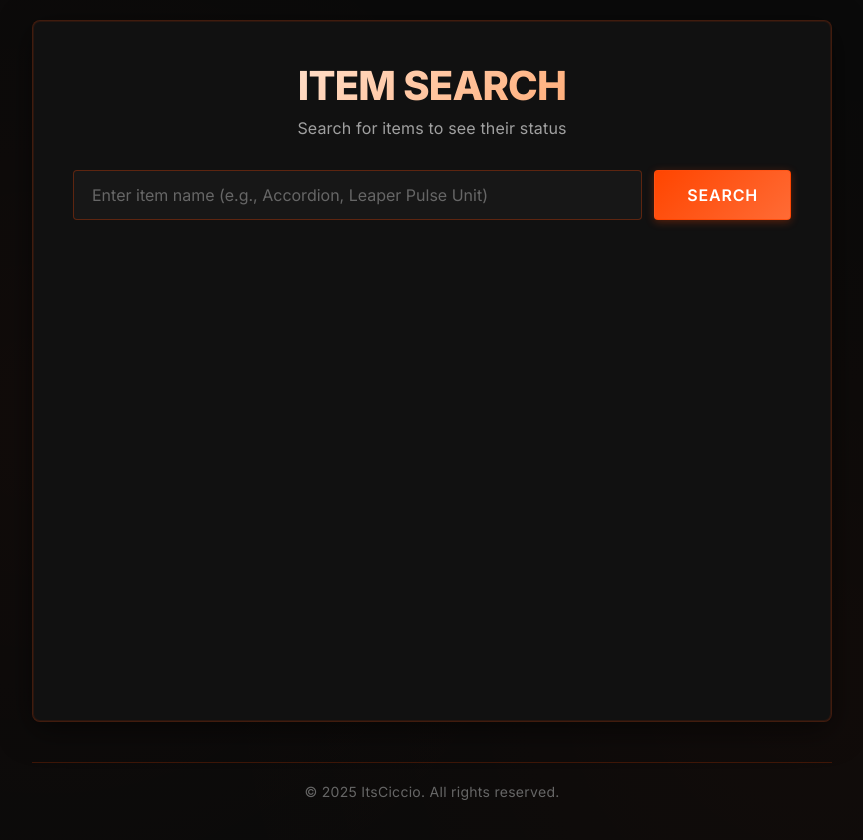
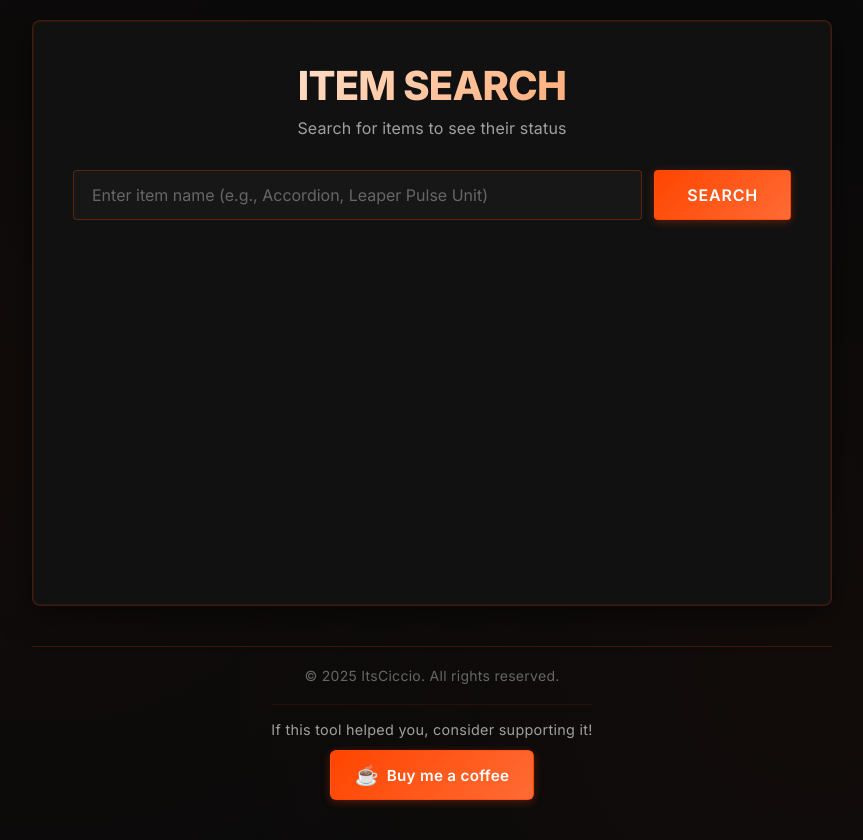
Before and after one commit to itsciccio/project-greed, a React (Vite) app: page / in a window 1280 px wide. Shown: the whole page, without its empty margins (208-1071 px from the left). Built offline with nearby package versions, Linux system fonts and the light colour scheme.

Commit message:
buy me a coffee feature

```diff
--- a/index.html
+++ b/index.html
@@ -9,5 +9,6 @@
   <body>
     <div id="root"></div>
     <script type="module" src="/src/main.jsx"></script>
+    <script data-name="BMC-Widget" data-cfasync="false" src="https://cdnjs.buymeacoffee.com/1.0.0/widget.prod.min.js" data-id="itsciccio" data-description="Support me on Buy me a coffee!" data-message="" data-color="#FF4500" data-position="Right" data-x_margin="18" data-y_margin="18"></script>
   </body>
 </html>
--- a/src/App.css
+++ b/src/App.css
@@ -378,8 +378,66 @@
   font-size: 0.875rem;
 }
 
+.footer-content {
+  display: flex;
+  flex-direction: column;
+  gap: 20px;
+  align-items: center;
+}
+
 .footer p {
   margin: 0;
+  letter-spacing: 0.02em;
+}
+
+.support-section {
+  display: flex;
+  flex-direction: column;
+  align-items: center;
+  gap: 12px;
+  padding-top: 16px;
+  border-top: 1px solid rgba(255, 69, 0, 0.1);
+}
+
+.support-text {
+  color: #a0a0a0;
+  font-size: 0.9rem;
+  margin: 0;
+}
+
+.bmc-button {
+  display: inline-flex;
+  align-items: center;
+  gap: 8px;
+  padding: 12px 24px;
+  background: linear-gradient(135deg, #FF4500 0%, #ff6b35 100%);
+  color: #ffffff;
+  text-decoration: none;
+  border-radius: 6px;
+  font-weight: 600;
+  font-size: 0.95rem;
+  transition: all 0.2s;
+  box-shadow: 0 2px 8px rgba(255, 69, 0, 0.3);
+  border: 1px solid rgba(255, 69, 0, 0.5);
+}
+
+.bmc-button:hover {
+  transform: translateY(-2px);
+  box-shadow: 0 4px 16px rgba(255, 69, 0, 0.5);
+  background: linear-gradient(135deg, #ff5500 0%, #ff7b45 100%);
+  border-color: rgba(255, 69, 0, 0.7);
+}
+
+.bmc-button:active {
+  transform: translateY(0);
+  box-shadow: 0 2px 8px rgba(255, 69, 0, 0.3);
+}
+
+.bmc-icon {
+  font-size: 1.2rem;
+}
+
+.bmc-text {
   letter-spacing: 0.02em;
 }
 
@@ -403,4 +461,21 @@
   .search-button {
     width: 100%;
   }
+
+  .footer-content {
+    gap: 16px;
+  }
+
+  .support-section {
+    padding-top: 12px;
+  }
+
+  .support-text {
+    font-size: 0.85rem;
+  }
+
+  .bmc-button {
+    padding: 10px 20px;
+    font-size: 0.9rem;
+  }
 }
--- a/src/App.jsx
+++ b/src/App.jsx
@@ -549,7 +549,21 @@ function App() {
         )}
       </div>
       <footer className="footer">
-        <p>© 2025 ItsCiccio. All rights reserved.</p>
+        <div className="footer-content">
+          <p>© 2025 ItsCiccio. All rights reserved.</p>
+          <div className="support-section">
+            <p className="support-text">If this tool helped you, consider supporting it!</p>
+            <a
+              href="https://buymeacoffee.com/itsciccio"
+              target="_blank"
+              rel="noopener noreferrer"
+              className="bmc-button"
+            >
+              <span className="bmc-icon">☕</span>
+              <span className="bmc-text">Buy me a coffee</span>
+            </a>
+          </div>
+        </div>
       </footer>
     </div>
   )
```
